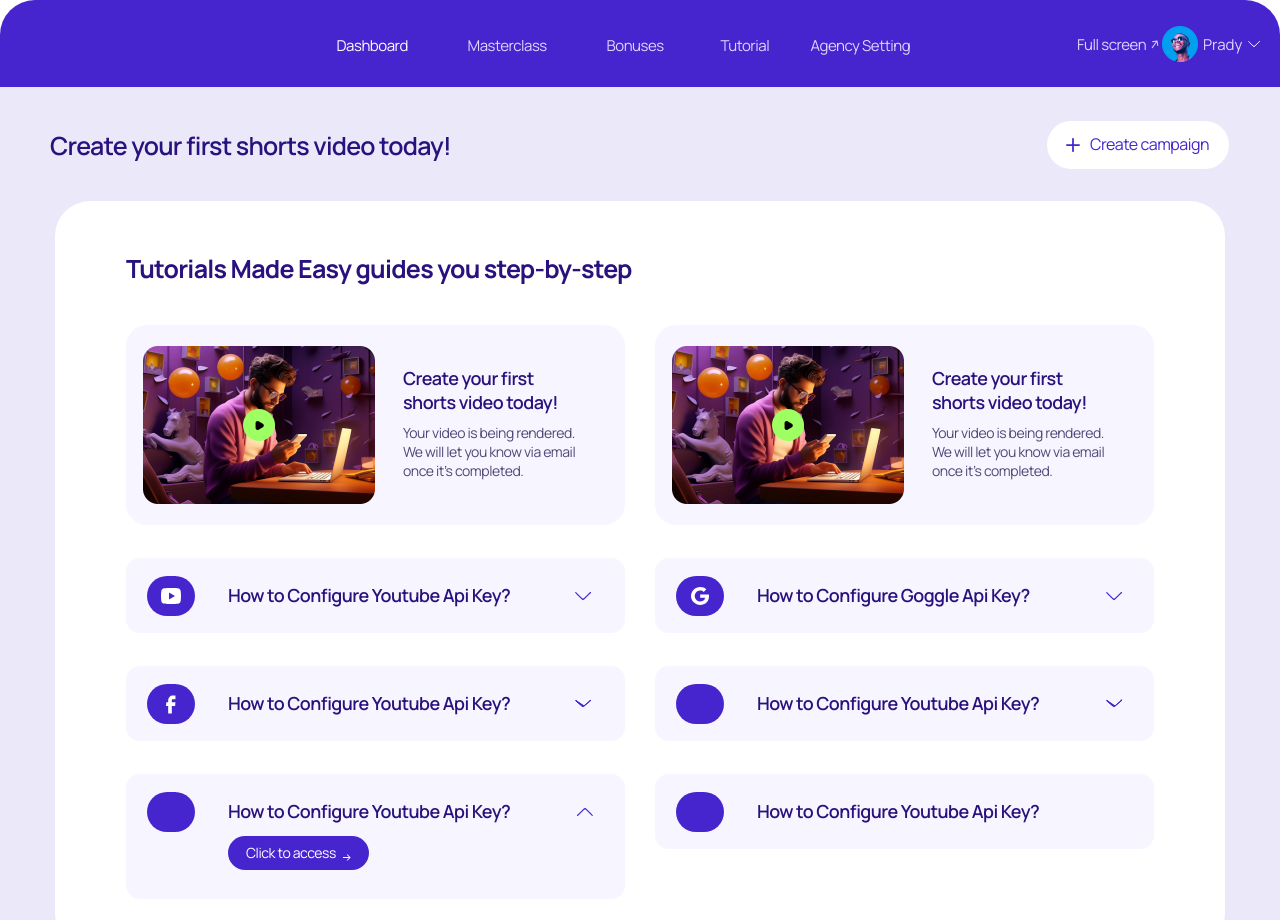
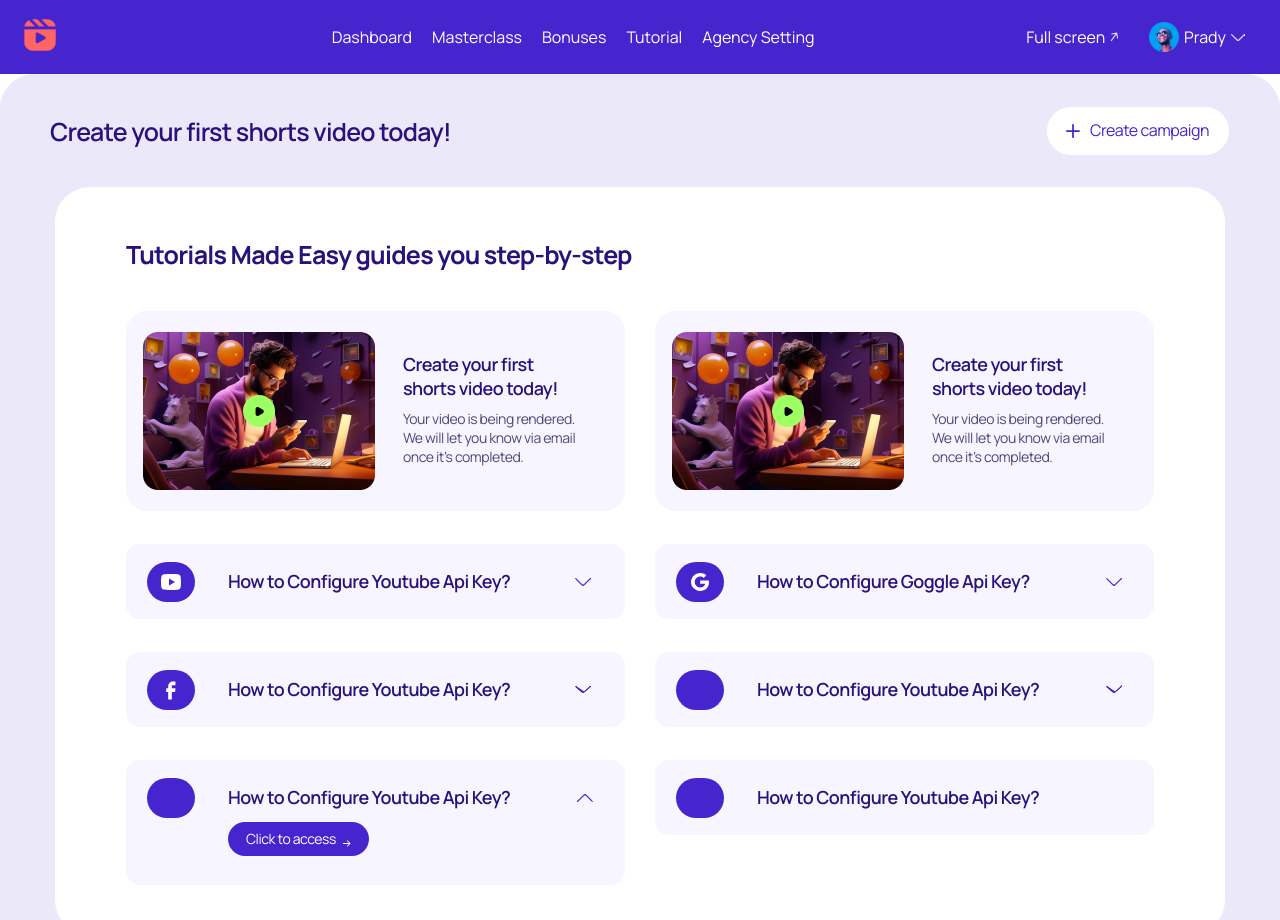
Before and after one commit to ishitabansal21/AI_SHORTS, a website built with Parcel: page Tutorials/index.html in a window 1280 px wide. Shown: the top 920 px of the page. Built offline with nearby package versions, Linux system fonts and the light colour scheme.

Commit message:
tutorial page corrected

```diff
--- a/Tutorials/index.css
+++ b/Tutorials/index.css
@@ -745,7 +745,7 @@
   flex-direction: column;
   align-items: flex-end;
   justify-content: flex-start;
-  padding: var(--padding-16xl) 0px 0px;
+  /* padding: var(--padding-16xl) 0px 0px; */
   box-sizing: border-box;
   gap: var(--gap-13xl);
   line-height: normal;
@@ -784,6 +784,86 @@
   display: flex;
   align-items: center;
 }
+
+.navbar {
+  background-color: #4725ce;
+  padding: 10px 20px;
+  font-family: var(--font-manrope);
+}
+
+.navbar-container {
+  display: flex;
+  justify-content: space-between;
+  align-items: center;
+}
+
+.logo img {
+  height: 40px;
+}
+
+.nav-menu {
+  display: flex;
+  list-style: none;
+  flex: 1;
+  justify-content: center;
+  align-items: center;
+}
+
+.nav-menu li {
+  margin-left: 20px;
+}
+
+.nav-menu li a {
+  color: white;
+  text-decoration: none;
+  font-size: 16px;
+}
+
+.profile-container {
+  display: flex;
+  align-items: center;
+}
+
+.profile-container a {
+  display: flex;
+  align-items: center;
+  color: white;
+}
+
+.profile-container img.mask-group-icon1-my {
+  height: 30px;
+  margin-right: 5px;
+}
+
+.profile-container img.vector-icon1-my {
+  height: 7px;
+  margin-left: 5px;
+}
+
+.arrow-icon-my {
+  height: 10px;
+  margin-left: 5px;
+}
+
+.menu-icon {
+  display: none;
+  font-size: 24px;
+  color: white;
+  cursor: pointer;
+}
+.full-s,
+.dp {
+  text-decoration: none;
+}
+
+.full-s {
+  margin-right: 30px;
+}
+
+.dp {
+  margin-right: 15px;
+}
+
 @media screen and (max-width: 1200px) {
   .rectangle-container {
     padding-left: var(--padding-16xl);
@@ -927,6 +1007,39 @@
   }
 }
 
+@media (max-width: 850px) {
+  .rect-active {
+    margin-top: 188px;
+  }
+  .nav-menu {
+    display: none;
+    flex-direction: column;
+    width: 100%;
+    position: absolute;
+    top: 47px;
+    left: -35px;
+    background-color: #4725ce;
+  }
+
+  .nav-menu.active {
+    display: flex;
+    z-index: 3;
+    -webkit-transition: all 0.5s ease;
+    -moz-transition: all 0.5s ease;
+    transition: all 0.5s ease;
+  }
+
+  .nav-menu li {
+    width: 100%;
+    text-align: left;
+    margin: 10px 0;
+  }
+
+  .menu-icon {
+    display: block;
+  }
+}
+
 @media screen and (max-width: 750px) {
   .frame-parent {
     flex-wrap: wrap;
--- a/Tutorials/index.html
+++ b/Tutorials/index.html
@@ -10,66 +10,44 @@
       rel="stylesheet"
       href="https://fonts.googleapis.com/css2?family=Manrope:wght@400;600;700&display=swap"
     />
-    <script>
-      document.addEventListener("DOMContentLoaded", function () {
-        const menuButton = document.querySelector(".menu-button");
-        const frameParent = document.querySelector(".frame-parent");
-
-        menuButton.addEventListener("click", function () {
-          frameParent.classList.toggle("open");
-          menuButton.classList.toggle("open");
-        });
-      });
-    </script>
   </head>
   <body>
-    <div class="tutorials">
-      <div class="main">
-        <div class="full-screen-prady">
-          <button class="menu-button">☰</button>
-
-          <div class="frame-parent">
-            <div class="dashboard-wrapper">
-              <a class="dashboard">Dashboard</a>
-            </div>
-            <div class="masterclass-wrapper">
-              <a class="masterclass">Masterclass</a>
-            </div>
-            <div class="bonuses-wrapper">
-              <a class="bonuses">Bonuses</a>
-            </div>
-            <a class="tutorial">Tutorial</a>
-            <a class="agency-setting">Agency Setting</a>
-          </div>
+    <nav class="navbar">
+      <div class="navbar-container">
+        <div class="menu-icon" id="menu-icon">&#9776;</div>
+        <div class="logo">
+          <img loading="lazy" alt="" src="./public/image-8@2x.png" />
         </div>
-        <div class="full-pic">
-          <div class="first-side">
-            <a class="full-screen">Full screen</a>
+        <!-- <div class="menu-icon" id="menu-icon">&#9776;</div> -->
+        <ul class="nav-menu" id="nav-menu">
+          <li><a href="#">Dashboard</a></li>
+          <li><a href="#">Masterclass</a></li>
+          <li><a href="#">Bonuses</a></li>
+          <li><a href="#">Tutorial</a></li>
+          <li><a href="#">Agency Setting</a></li>
+        </ul>
+        <div class="profile-container">
+          <a class="full-s" href="#">
+            Full screen
+            <img class="arrow-icon-my" src="./public/arrow-1.svg" alt="Arrow" />
+          </a>
+          <a class="dp" href="#">
             <img
-              class="frame-child22"
-              loading="lazy"
-              alt=""
-              src="./public/arrow-1.svg"
+              class="mask-group-icon1-my"
+              src="./public/mask-group-1@2x.png"
+              alt="Profile Picture"
             />
-          </div>
-          <div class="second-side">
+            Prady
             <img
-              class="mask-group-icon1"
-              loading="lazy"
-              alt=""
-              src="./public/mask-group-1@2x.png"
+              class="vector-icon1-my"
+              src="./public/vector-6.svg"
+              alt="Arrow Down"
             />
-
-            <a class="prady">Prady</a>
-            <img
-              class="vector-icon6"
-              loading="lazy"
-              alt=""
-              src="./public/vector-6.svg"
-            />
-          </div>
+          </a>
         </div>
       </div>
+    </nav>
+    <div class="tutorials">
       <main class="rectangle-parent">
         <div class="frame-child"></div>
         <div class="frame-group">
@@ -285,37 +263,16 @@
           </div>
         </section>
       </main>
-      <header class="mask-group-parent">
-        <img class="mask-group-icon" alt="" src="./public/mask-group.svg" />
+    </div>
+    <script>
+      const menuIcon = document.getElementById("menu-icon");
+      const navMenu = document.getElementById("nav-menu");
+      const rectangleParent = document.getElementById("rect-parent-id");
 
-        <!-- <img
-          class="frame-child22"
-          loading="lazy"
-          alt=""
-          src="./public/arrow-1.svg"
-        />
-
-        <img
-          class="mask-group-icon1"
-          loading="lazy"
-          alt=""
-          src="./public/mask-group-1@2x.png"
-        /> -->
-
-        <!-- <img
-          class="vector-icon6"
-          loading="lazy"
-          alt=""
-          src="./public/vector-6.svg"
-        /> -->
-
-        <img
-          class="image-8-icon"
-          loading="lazy"
-          alt=""
-          src="./public/image-8@2x.png"
-        />
-      </header>
-    </div>
+      menuIcon.addEventListener("click", () => {
+        navMenu.classList.toggle("active");
+        rectangleParent.classList.toggle("rect-active");
+      });
+    </script>
   </body>
 </html>
```
